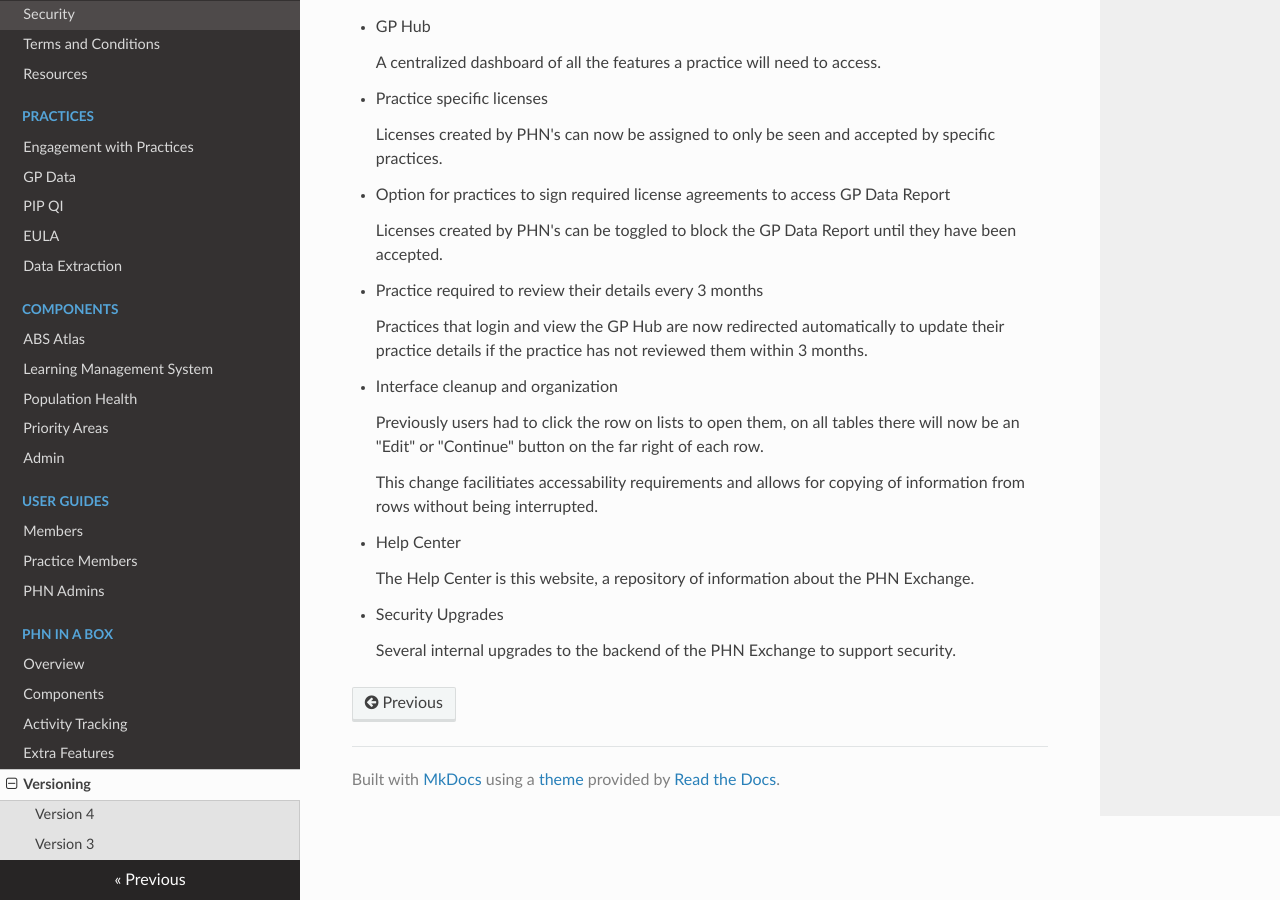
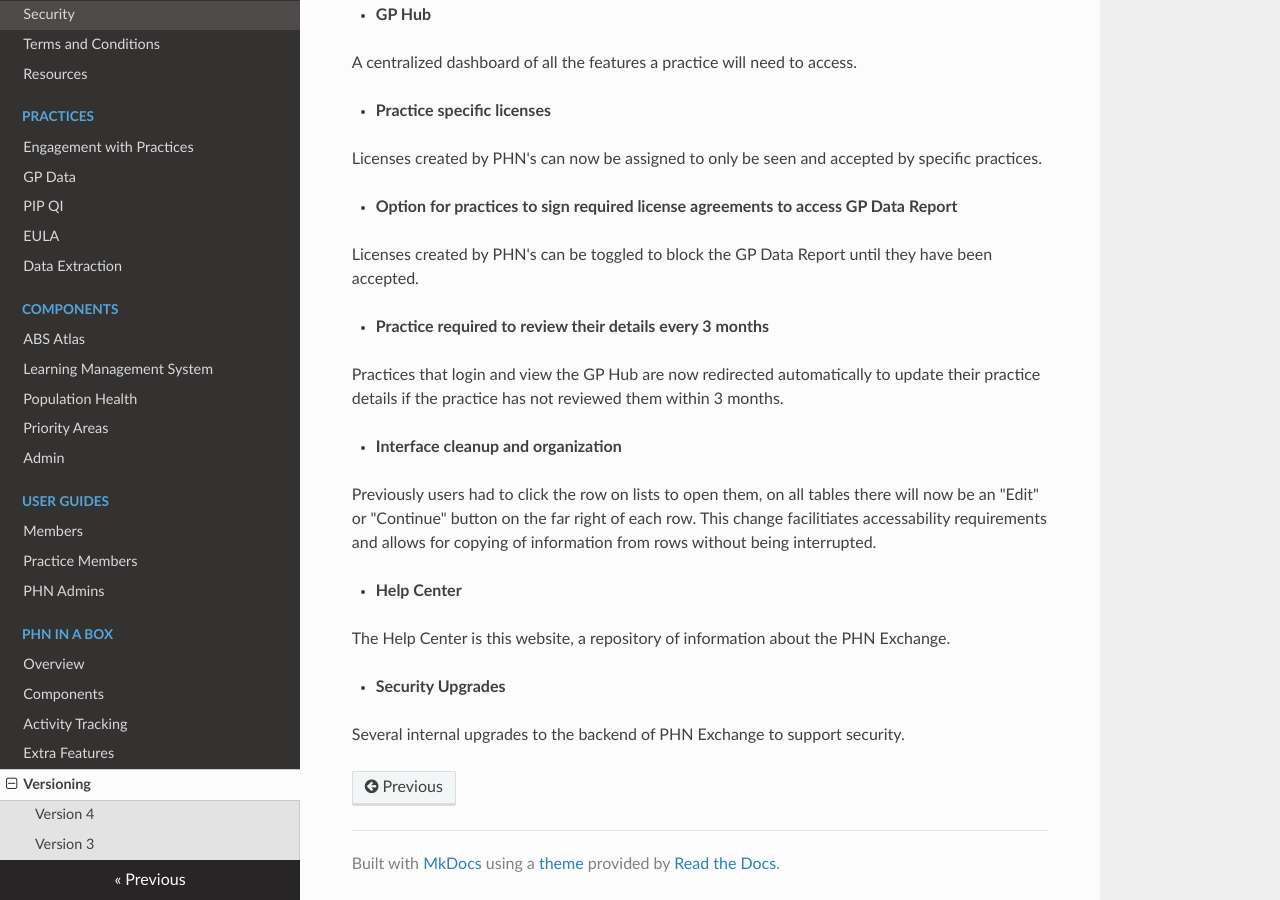
Before and after one commit to MurrayPHN/phn-exchange-docs, an MkDocs documentation site: the page built from docs/versioning.md, in a window 1280 px wide and 900 px high, scrolled down 653 px. Built offline with MkDocs 1.6.1, drawn with Linux system fonts in a browser that asks for light colours; nearby versions of some CDN libraries.

Commit message:
Update versioning.md

```diff
--- a/docs/versioning.md
+++ b/docs/versioning.md
@@ -8,9 +8,11 @@
 
 **Features:**
 
-- PHN specific practice resources
+- **PHN specific practice resources**
 
+<p>
     The ability for PHN's to define resources bispoke to their own practices. Accesed from the GP Hub.
+</p>
 
 ## **Version 3**
 
@@ -20,32 +22,46 @@
 
 **Features:**
 
-- GP Hub
+- **GP Hub**
 
+<p>
     A centralized dashboard of all the features a practice will need to access.
+</p>
 
-- Practice specific licenses
+- **Practice specific licenses**
 
+<p>
     Licenses created by PHN's can now be assigned to only be seen and accepted by specific practices.
+</p>
 
-- Option for practices to sign required license agreements to access GP Data Report
+- **Option for practices to sign required license agreements to access GP Data Report**
 
+<p>
     Licenses created by PHN's can be toggled to block the GP Data Report until they have been accepted.
+</p>
 
-- Practice required to review their details every 3 months
+- **Practice required to review their details every 3 months**
 
+<p>
     Practices that login and view the GP Hub are now redirected automatically to update their practice details if the practice has not reviewed them within 3 months.
+</p>
 
-- Interface cleanup and organization
+- **Interface cleanup and organization**
 
+<p>
     Previously users had to click the row on lists to open them, on all tables there will now be an "Edit" or "Continue" button on the far right of each row.
 
     This change facilitiates accessability requirements and allows for copying of information from rows without being interrupted.
+</p>
 
-- Help Center
+- **Help Center**
 
+<p>
     The Help Center is this website, a repository of information about the PHN Exchange.
+</p>
 
-- Security Upgrades
+- **Security Upgrades**
 
-    Several internal upgrades to the backend of the PHN Exchange to support security.
+<p>
+    Several internal upgrades to the backend of PHN Exchange to support security.
+</p>
```
